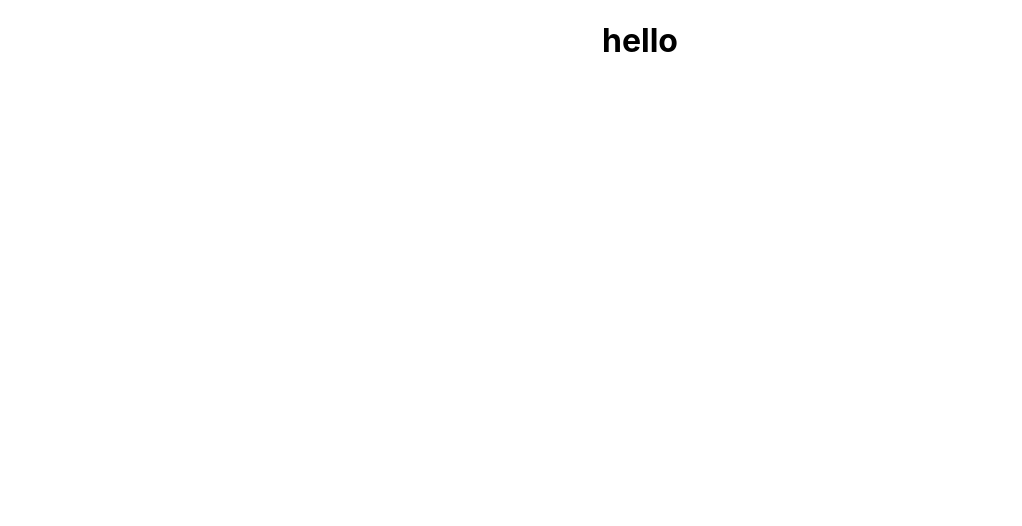
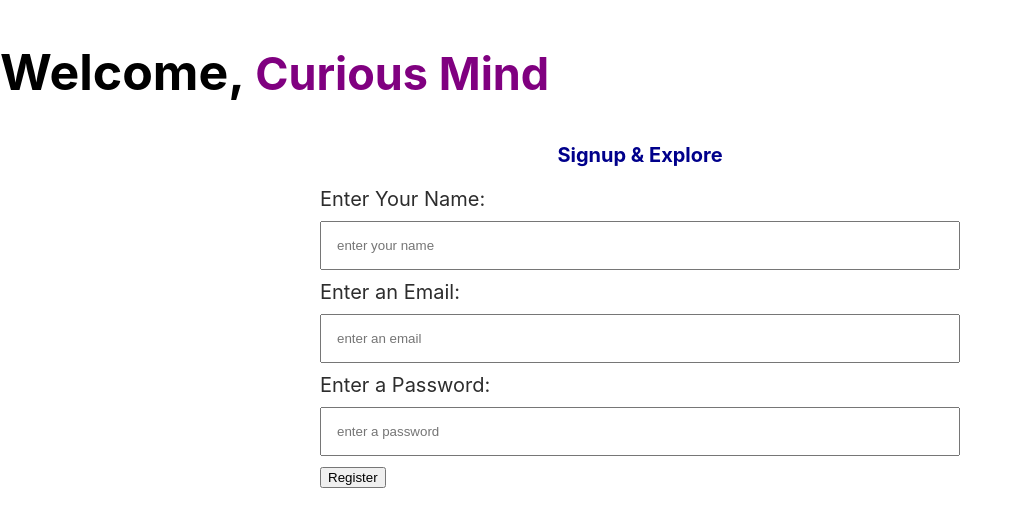
Before and after one commit to rahatalmas/JWT-Auth-React-Express, a React (Create React App) app in the folder Client/blogger-point/: page / in a window 1280 px wide. Shown: the top 526 px of the page, without its empty margins (0-1022 px from the left). Built offline with nearby package versions, Linux system fonts and the light colour scheme.

Commit message:
registerForm

```diff
--- a/Client/blogger-point/src/App.css
+++ b/Client/blogger-point/src/App.css
@@ -1,38 +1,15 @@
 .App {
-  text-align: center;
+  margin: 0;
 }
-
-.App-logo {
-  height: 40vmin;
-  pointer-events: none;
+input{
+  width: 100%;
+  padding: 15px;
+  outline: none;
+  box-sizing: border-box;
+  margin:10px 0;
 }
-
-@media (prefers-reduced-motion: no-preference) {
-  .App-logo {
-    animation: App-logo-spin infinite 20s linear;
-  }
+label{
+  width: 100%;
+  font-size: 20px;
+  color: rgb(45, 45, 45);
 }
-
-.App-header {
-  background-color: #282c34;
-  min-height: 100vh;
-  display: flex;
-  flex-direction: column;
-  align-items: center;
-  justify-content: center;
-  font-size: calc(10px + 2vmin);
-  color: white;
-}
-
-.App-link {
-  color: #61dafb;
-}
-
-@keyframes App-logo-spin {
-  from {
-    transform: rotate(0deg);
-  }
-  to {
-    transform: rotate(360deg);
-  }
-}
--- a/Client/blogger-point/src/App.js
+++ b/Client/blogger-point/src/App.js
@@ -1,9 +1,10 @@
 import './App.css';
+import Register from './Components/Register';
 
 function App() {
   return (
     <div className="App">
-      <h1>hello </h1>
+      <Register/>
     </div>
   );
 }
--- /dev/null
+++ b/Client/blogger-point/src/Components/Register.js
@@ -0,0 +1,70 @@
+import {useRef,useState,useEffect} from 'react';
+
+const Register = () => {
+
+    const firstInput = useRef();
+    const [username,setUserName] = useState('');
+    const [email,setEmail] = useState('');
+    const [password,setPassword] = useState('');
+
+    /*(useEffect(()=>{
+        firstInput.current.focus();
+    })*/
+
+    const RegisterFormSubmit = (e) =>{
+        e.preventDefault();
+        let user = {
+            username
+            ,email
+            ,password
+        }
+        console.log(user);
+        setUserName('');
+        setEmail('');
+        setPassword('');
+    }
+
+    return(
+        <>
+        <section>
+            <h1 style={{color:"black",fontSize:"50px"}}>Welcome, <span style={{color:"purple",fontSize:"45px"}}>Curious Mind</span></h1>
+            <div className='registerAndlogin-form' style={{width:"50%",margin:"auto"}}>
+                <h3 style={{textAlign:"center",color:"darkblue",fontSize:"20px"}}>Signup & Explore</h3>
+                <form onSubmit={RegisterFormSubmit}>
+                    <label htmlFor="username">Enter Your Name: </label>
+                    <input ref = {firstInput}
+                        type="text"
+                        id="username"
+                        name="username"
+                        value={username}
+                        placeholder='enter your name'
+                        onChange={(e)=>setUserName(e.target.value)}
+                        required
+                    />
+                    <label htmlFor="email">Enter an Email: </label>
+                    <input type="email"
+                        id="email"
+                        name="email"
+                        value={email}
+                        placeholder='enter an email'
+                        onChange={(e)=>setEmail(e.target.value)}
+                        required
+                    />
+                    <label htmlFor="password">Enter a Password: </label>
+                    <input type="password"
+                        id="password"
+                        name="password"
+                        value={password}
+                        placeholder='enter a password'
+                        onChange={(e)=>setPassword(e.target.value)}
+                        required
+                    />
+                    <button type='submit' >Register</button>
+                </form>
+            </div>
+        </section>
+        </>
+    );
+}
+
+export default Register;
```
Also changed, not shown: Client/blogger-point/src/Components/Home.js (added), Client/blogger-point/src/Components/Login.js (added), Client/blogger-point/src/Components/WelcomePage.js (added), Client/blogger-point/src/components/WelcomePage.js (deleted), 1 other file (tests, documents, lock files or other folders).
